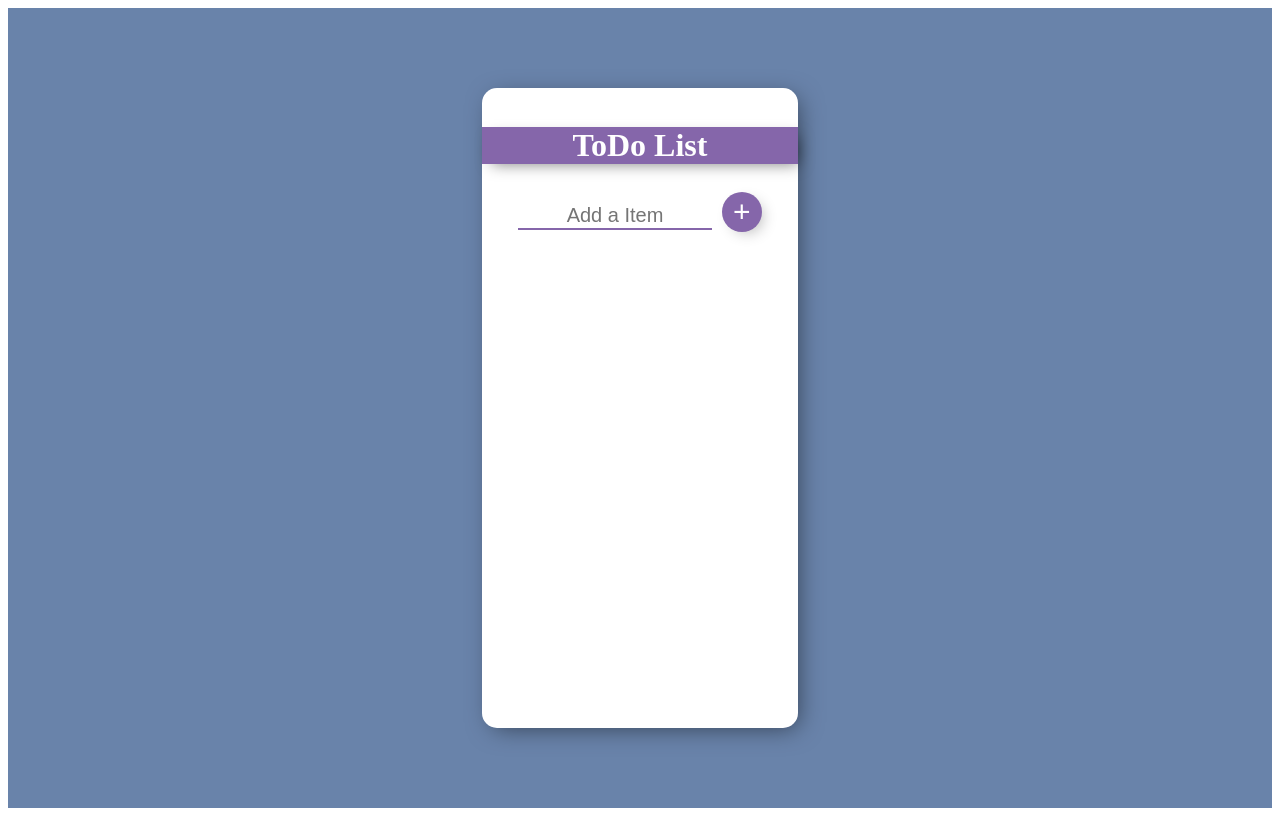
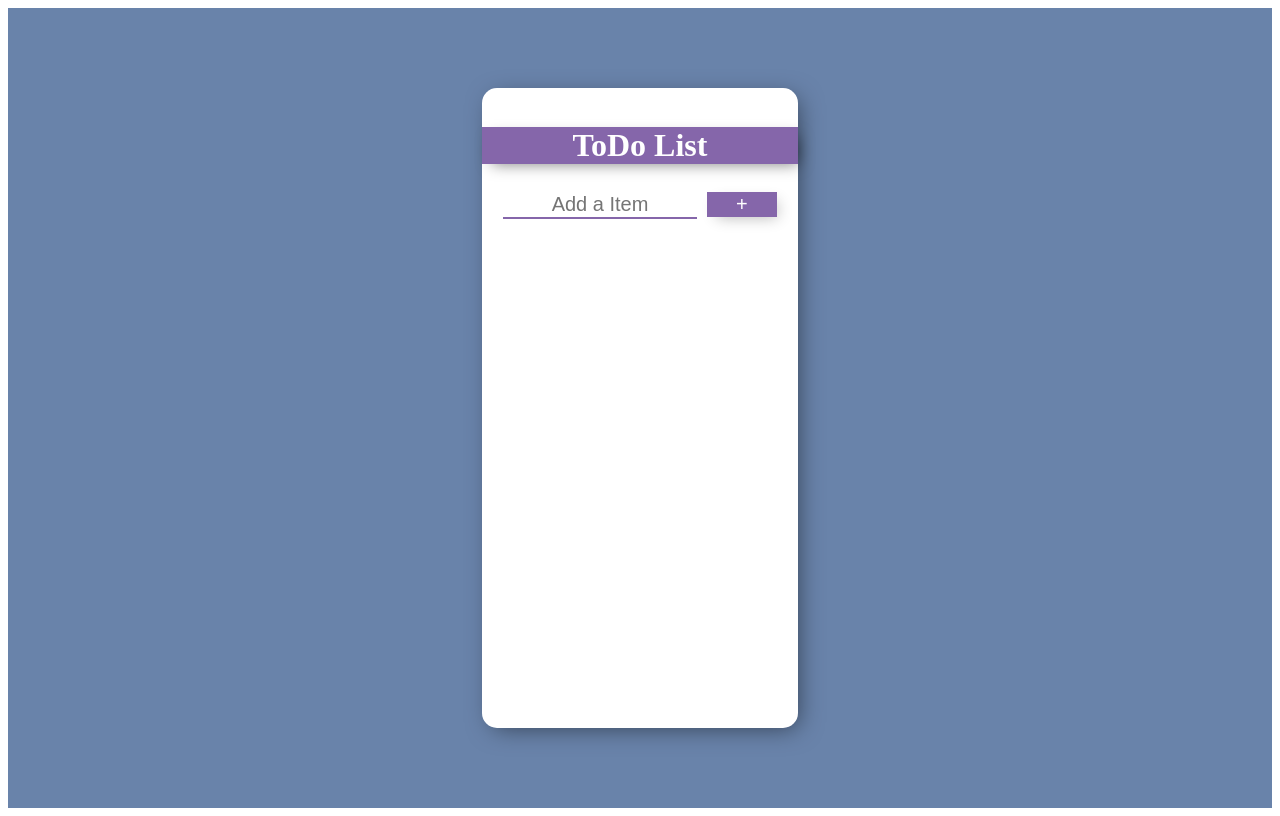
Before and after one commit to shubhsmsahu/React-Assignment-5---Todo-List-React, a React app: page / in a window 1280 px wide. Built offline with nearby package versions, Linux system fonts and the light colour scheme.

Commit message:
classesUpdate

```diff
--- a/src/components/ToDolist.js
+++ b/src/components/ToDolist.js
@@ -18,20 +18,26 @@ const ToDoLists = (props) => {
   return (
     <>
       <div className="todo_style">
+        <li className={props.className}>{props.text}</li>
         <button
           className={props.classNameDelete}
           onClick={() => {
             props.onSelect(props.id);
           }}
         >
-          X
+          delete
         </button>
-        <li className={props.className}>{props.text}</li>
         {addInEdit.show ? (
           <>
             <br />
-            <input type="text" placeholder="Edit" onChange={funEditUpdate} />
+            <input
+              type="text"
+              className="editTask"
+              placeholder="Edit"
+              onChange={funEditUpdate}
+            />
             <button
+              className="saveTask"
               onClick={() => {
                 props.onEdit(props.id, editInput);
                 setAddInEdit({ show: false });
@@ -42,7 +48,7 @@ const ToDoLists = (props) => {
           </>
         ) : (
           <button className={props.classNameEdit} onClick={EditItem}>
-            e+
+            edit
           </button>
         )}
       </div>
--- a/src/styles/App.css
+++ b/src/styles/App.css
@@ -52,13 +52,13 @@ input {
   outline: none;
 }
 button {
-  min-height: 40px;
-  width: 40px;
-  border-radius: 50%;
+  min-height: 20px;
+  width: 70px;
+  /* border-radius: 50%; */
   border-color: transparent;
   background-color: #8566aa;
   color: white;
-  font-size: 30px;
+  font-size: 20px;
   border: none;
   outline: none;
   margin-left: 10px;
```
